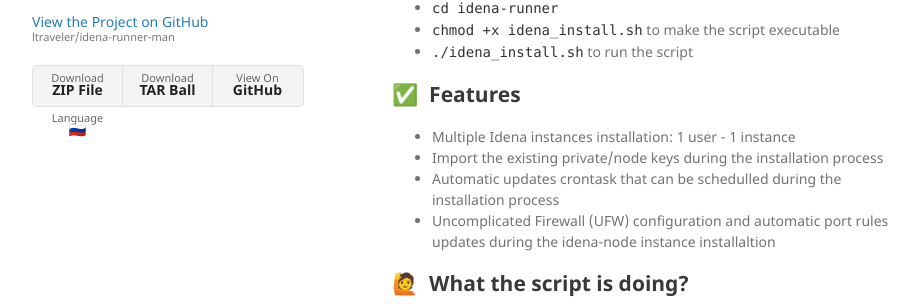
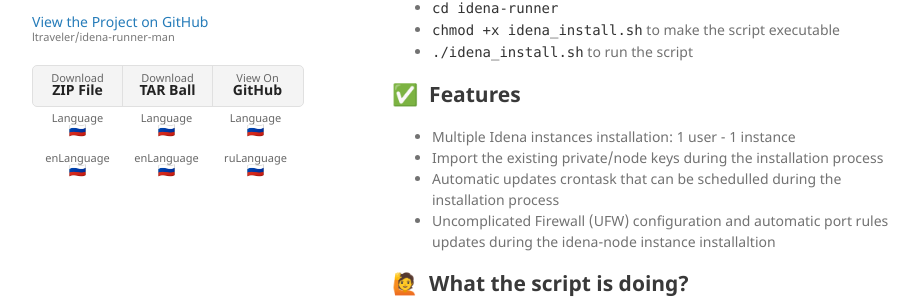
Before and after one commit to ltraveler/idena-runner-man, a Jekyll site: the page built from index.md, in a window 1280 px wide. Shown: the part 405-709 px from the top of the page, without its empty margins (178-1100 px from the left). Built offline with Jekyll 4.4.1, drawn with Linux system fonts in a browser that asks for light colours; the repository's description, which GitHub fills in, is left out.

Commit message:
Update default.html

```diff
--- a/_layouts/default.html
+++ b/_layouts/default.html
@@ -36,7 +36,12 @@
           <li><a href="{{ site.github.zip_url }}">Download <strong>ZIP File</strong></a></li>
           <li><a href="{{ site.github.tar_url }}">Download <strong>TAR Ball</strong></a></li>
           <li><a href="{{ site.github.repository_url }}">View On <strong>GitHub</strong></a></li>
-          <li><a href="{{ site.lang.ru }}">Language <strong>🇷🇺</strong></a></li>
+          {% assign pages=site.pages | where:"ref", page.ref | sort: 'lang' %}
+          {% for page in pages %}
+          <li>
+          <a href="{{ page.url }}" class="{{ page.lang }}">{{ page.lang }}Language <strong>🇷🇺</strong></a>
+          </li>
+          {% endfor %}
         </ul>
         {% endif %}
       </header>
```
